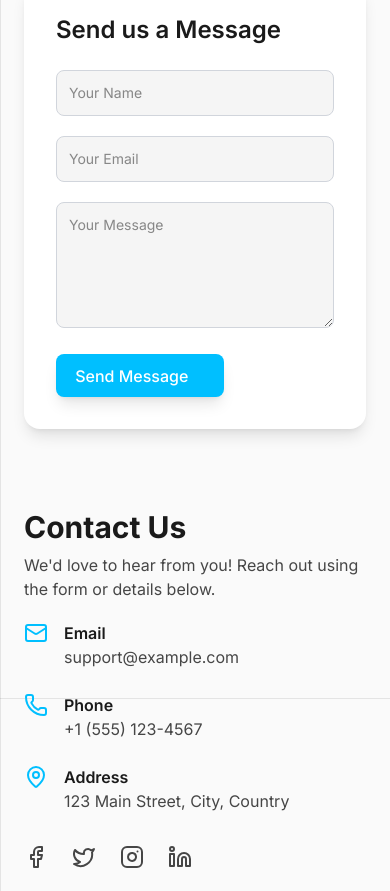
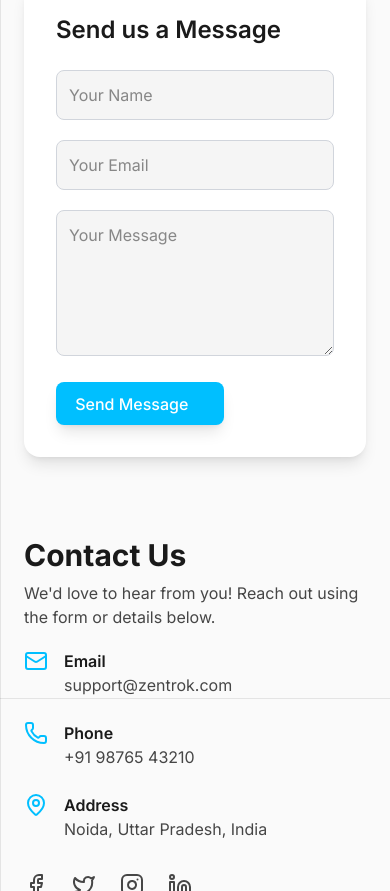
Before and after one commit to Zentrok-Private-Limited/Zentrok, a Next.js app: page /contact in a window 390 px wide. Shown: the part 146-1037 px from the top of the page. Built offline with nearby package versions, Linux system fonts and the light colour scheme.

Commit message:
backend added

```diff
--- a/app/contact/page.tsx
+++ b/app/contact/page.tsx
@@ -1,12 +1,121 @@
 "use client";
 
-import { motion } from "framer-motion";
-import { Mail, MapPin, Phone, Facebook, Twitter, Instagram, Linkedin, Send } from "lucide-react";
+import React, { useState, useEffect } from "react";
+import { motion, AnimatePresence } from "framer-motion";
+import {
+  Mail,
+  MapPin,
+  Phone,
+  Facebook,
+  Twitter,
+  Instagram,
+  Linkedin,
+  Send,
+} from "lucide-react";
+import { FiX } from "react-icons/fi";
 import Footer from "@/components/Footer";
 
+/* ------------------- NOTIFICATION SYSTEM ------------------- */
+const NOTIFICATION_TTL = 5000;
+
+const Notification = ({ text, id, removeNotif, type }: any) => {
+  const bgColors: any = {
+    success: "bg-green-600",
+    error: "bg-red-600",
+    info: "bg-indigo-600",
+  };
+
+  const icons: any = {
+    success: "✔",
+    error: "✖",
+    info: "!",
+  };
+
+  useEffect(() => {
+    const timeoutRef = setTimeout(() => {
+      removeNotif(id);
+    }, NOTIFICATION_TTL);
+    return () => clearTimeout(timeoutRef);
+  }, [id, removeNotif]);
+
+  return (
+    <motion.div
+      layout
+      initial={{ y: 40, opacity: 0 }}
+      animate={{ y: 0, opacity: 1 }}
+      exit={{ y: 40, opacity: 0 }}
+      transition={{ duration: 0.35, ease: "easeOut" }}
+      className={`p-4 flex items-center rounded-lg gap-3 text-sm font-semibold shadow-lg text-white ${bgColors[type]} pointer-events-auto`}
+    >
+      {/* Icon */}
+      <div className="w-7 h-7 rounded-full border border-white flex items-center justify-center text-xs">
+        {icons[type]}
+      </div>
+
+      {/* Text */}
+      <span className="flex-1">{text}</span>
+
+      {/* Close */}
+      <button onClick={() => removeNotif(id)} className="ml-2">
+        <FiX />
+      </button>
+    </motion.div>
+  );
+};
+
+const NotificationsContainer = ({ notifications, removeNotif }: any) => (
+  <div className="flex flex-col gap-2 w-80 fixed bottom-4 right-4 z-50 pointer-events-none">
+    <AnimatePresence>
+      {notifications.map((n: any) => (
+        <Notification key={n.id} {...n} removeNotif={removeNotif} />
+      ))}
+    </AnimatePresence>
+  </div>
+);
+/* ------------------------------------------------------------ */
+
 export default function ContactPage() {
+  const [notifications, setNotifications] = useState<any[]>([]);
+
+  const addNotification = (text: string, type: "success" | "error" | "info") => {
+    setNotifications((pv) => [{ id: Math.random(), text, type }, ...pv]);
+  };
+
+  const removeNotif = (id: number) => {
+    setNotifications((pv) => pv.filter((n) => n.id !== id));
+  };
+
+  const handleSubmit = async (e: React.FormEvent<HTMLFormElement>) => {
+    e.preventDefault();
+
+    const form = e.currentTarget;
+    const formData = new FormData(form);
+
+    try {
+      await fetch(
+        "https://docs.google.com/forms/d/e/1FAIpQLSf5uAzuvIYHfaHGnG36ug7V42vDV2q7s2iaZnmrXJf-QtOovA/formResponse",
+        {
+          method: "POST",
+          body: formData,
+          mode: "no-cors", // required for Google Forms
+        }
+      );
+
+      form.reset();
+      addNotification("Thank you! Your message has been sent.", "success");
+    } catch (err) {
+      addNotification("Oops! Something went wrong. Try again.", "error");
+    }
+  };
+
   return (
     <div className="min-h-screen flex flex-col transition-colors duration-300 text-[var(--foreground)]">
+      {/* Notifications */}
+      <NotificationsContainer
+        notifications={notifications}
+        removeNotif={removeNotif}
+      />
+
       {/* Main Section */}
       <main className="flex-1 container mx-auto px-6 lg:px-20 grid grid-cols-1 md:grid-cols-2 gap-12 py-12">
         {/* Left Section - Form */}
@@ -17,28 +126,41 @@ export default function ContactPage() {
           className="bg-[var(--surface-1000)] p-8 rounded-2xl shadow-lg"
         >
           <h2 className="text-2xl font-semibold mb-6">Send us a Message</h2>
-          <form className="space-y-5">
+
+          <form onSubmit={handleSubmit} className="space-y-5">
+            {/* Name */}
             <input
               type="text"
+              name="entry.903468581"
               placeholder="Your Name"
               required
-              className="p-3 border rounded-lg w-full bg-[var(--surface-900)] border-gray-300 dark:border-gray-600 focus:outline-none focus:border-[#00BFFF] text-sm sm:text-base"
+              className="p-3 border rounded-lg w-full bg-[var(--surface-900)] border-gray-300 dark:border-gray-600 focus:outline-none focus:border-[#00BFFF]"
             />
+
+            {/* Email */}
             <input
               type="email"
+              name="entry.1939218338"
               placeholder="Your Email"
               required
-              className="p-3 border rounded-lg w-full bg-[var(--surface-900)] border-gray-300 dark:border-gray-600 focus:outline-none focus:border-[#00BFFF] text-sm sm:text-base"
+              className="p-3 border rounded-lg w-full bg-[var(--surface-900)] border-gray-300 dark:border-gray-600 focus:outline-none focus:border-[#00BFFF]"
             />
+
+            {/* Message */}
             <textarea
+              name="entry.1161574739"
               placeholder="Your Message"
               rows={5}
               required
-              className="p-3 border rounded-lg w-full bg-[var(--surface-900)] border-gray-300 dark:border-gray-600 focus:outline-none focus:border-[#00BFFF] text-sm sm:text-base"
+              className="p-3 border rounded-lg w-full bg-[var(--surface-900)] border-gray-300 dark:border-gray-600 focus:outline-none focus:border-[#00BFFF]"
             ></textarea>
 
-            {/* Animated Button like in Services Page */}
-            <motion.div whileHover={{ scale: 1.04 }} whileTap={{ scale: 0.96 }} className="inline-block">
+            {/* Animated Button */}
+            <motion.div
+              whileHover={{ scale: 1.04 }}
+              whileTap={{ scale: 0.96 }}
+              className="inline-block"
+            >
               <button
                 type="submit"
                 className="group relative overflow-hidden flex items-center px-6 py-3 rounded-full bg-[#00BFFF] text-white font-semibold shadow-lg hover:shadow-xl transition-all duration-300 pr-10"
@@ -60,11 +182,11 @@ export default function ContactPage() {
           transition={{ duration: 0.6 }}
           className="flex flex-col space-y-8 relative"
         >
-          {/* Heading */}
           <div className="absolute -top-12 mt-20 right-0">
             <h1 className="text-3xl sm:text-4xl font-bold">Contact Us</h1>
             <p className="mt-2 opacity-80">
-              We&apos;d love to hear from you! Reach out using the form or details below.
+              We&apos;d love to hear from you! Reach out using the form or
+              details below.
             </p>
           </div>
 
@@ -73,7 +195,7 @@ export default function ContactPage() {
               <Mail className="text-[#00BFFF] w-6 h-6" />
               <div>
                 <h3 className="font-semibold">Email</h3>
-                <p className="opacity-80">support@example.com</p>
+                <p className="opacity-80">support@zentrok.com</p>
               </div>
             </div>
 
@@ -81,7 +203,7 @@ export default function ContactPage() {
               <Phone className="text-[#00BFFF] w-6 h-6" />
               <div>
                 <h3 className="font-semibold">Phone</h3>
-                <p className="opacity-80">+1 (555) 123-4567</p>
+                <p className="opacity-80">+91 98765 43210</p>
               </div>
             </div>
 
@@ -89,7 +211,7 @@ export default function ContactPage() {
               <MapPin className="text-[#00BFFF] w-6 h-6" />
               <div>
                 <h3 className="font-semibold">Address</h3>
-                <p className="opacity-80">123 Main Street, City, Country</p>
+                <p className="opacity-80">Noida, Uttar Pradesh, India</p>
               </div>
             </div>
 
@@ -109,7 +231,7 @@ export default function ContactPage() {
         </motion.div>
       </main>
 
-      {/* Location Map Section */}
+      {/* Location Map */}
       <section className="w-full max-w-6xl mx-auto px-6 lg:px-20 pb-12">
         <h2 className="text-2xl font-semibold mb-4">Our Location</h2>
         <div className="rounded-xl overflow-hidden shadow-lg">
@@ -123,7 +245,7 @@ export default function ContactPage() {
         </div>
       </section>
 
-      {/* Original Footer */}
+      {/* Footer */}
       <Footer />
     </div>
   );
```
